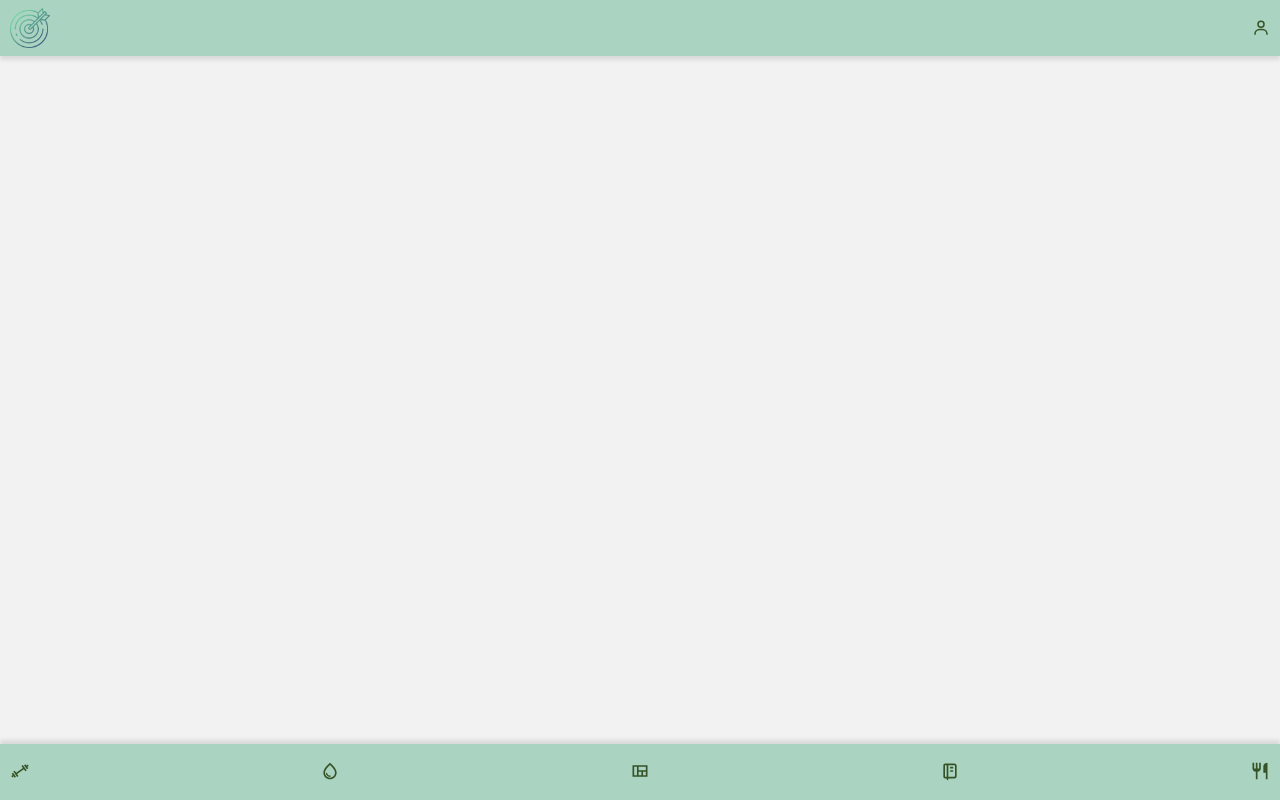
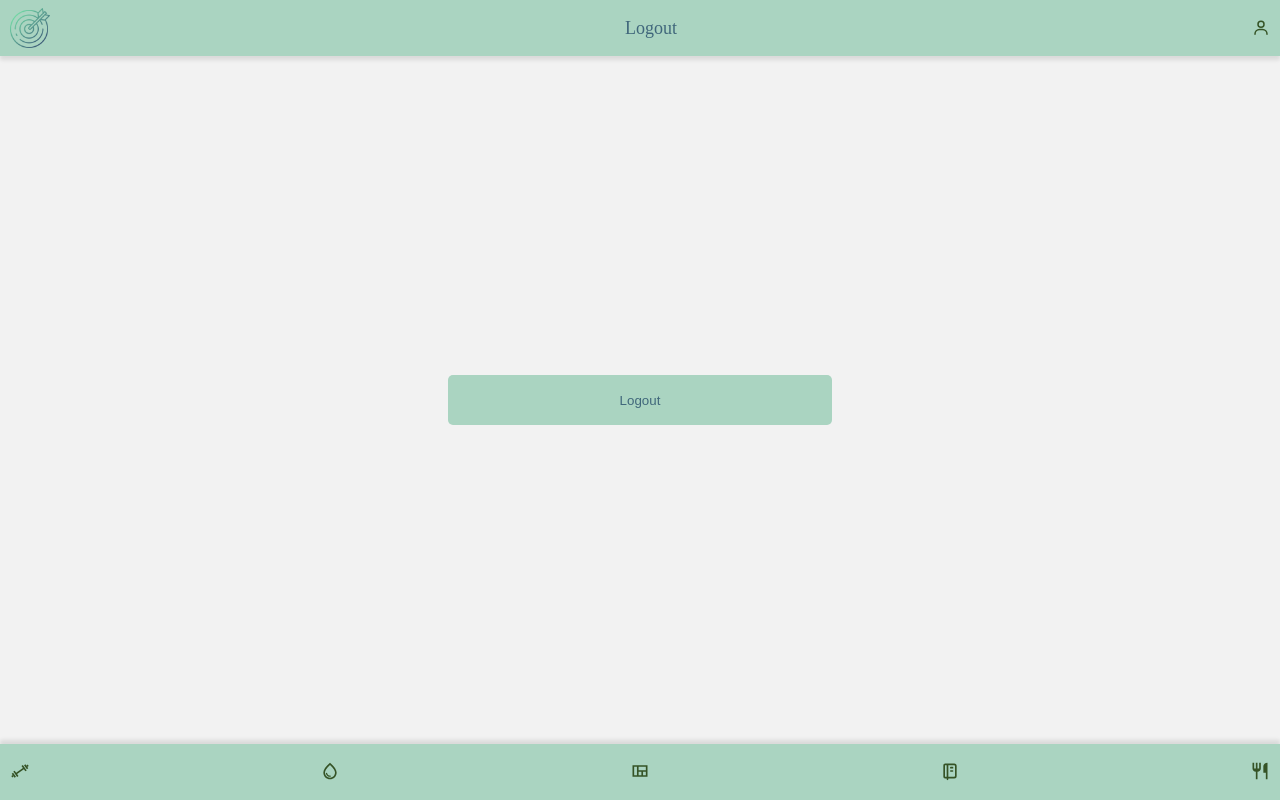
Before and after one commit to thaisealves/every-single-day-front, a React (Create React App) app: page /logout in a window 1280 px wide. Before the commit this address had no page. Built offline with nearby package versions, Linux system fonts and the light colour scheme; a web font is replaced by a local one.

Commit message:
feat: adding logout to the user

```diff
--- a/src/components/App.js
+++ b/src/components/App.js
@@ -17,6 +17,7 @@ import NewDiary from "./Diary/NewDiary";
 import NewPlan from "./Diary/NewPlan";
 import AddWater from "./Water/AddWater";
 import AddWeight from "./Water/AddWeight";
+import Logout from "./Layout/Logout";
 export default function App() {
   const [pageName, setPageName] = useState("");
   return (
@@ -38,6 +39,7 @@ export default function App() {
           <Route path={"/newplan"} element={<NewPlan />} />
           <Route path={"/addwater"} element={<AddWater />} />
           <Route path={"/addweight"} element={<AddWeight />} />
+          <Route path={"/logout"} element={<Logout />} />
         </Routes>
         <Footer />
       </BrowserRouter>
--- a/src/components/Layout/Footer.js
+++ b/src/components/Layout/Footer.js
@@ -1,14 +1,19 @@
 import styled from "styled-components";
 import { CgGym } from "react-icons/cg";
-import { MdOutlineWaterDrop, MdOutlineRestaurant, MdOutlineViewQuilt } from "react-icons/md";
+import {
+  MdOutlineWaterDrop,
+  MdOutlineRestaurant,
+  MdOutlineViewQuilt,
+} from "react-icons/md";
 import { TbNotebook } from "react-icons/tb";
 import { IconContext } from "react-icons";
-import { Link } from "react-router-dom";
+import { Link, useLocation } from "react-router-dom";
 export default function Footer() {
+  const location = useLocation();
   if (
-    window.location.pathname === "/" ||
-    window.location.pathname === "/login" ||
-    window.location.pathname === "/signup"
+    location.pathname === "/" ||
+    location.pathname === "/login" ||
+    location.pathname === "/signup"
   ) {
     return null;
   }
@@ -18,16 +23,16 @@ export default function Footer() {
         <Link data-cy="exercisesFooter" to={"/exercises"}>
           <CgGym />
         </Link>
-        <Link data-cy="waterFooter"to={"/water"}>
+        <Link data-cy="waterFooter" to={"/water"}>
           <MdOutlineWaterDrop />
         </Link>
-        <Link data-cy="homeFooter"to={"/home"}>
+        <Link data-cy="homeFooter" to={"/home"}>
           <MdOutlineViewQuilt />
         </Link>
         <Link data-cy="diaryFooter" to={"/diary"}>
           <TbNotebook />
         </Link>
-        <Link data-cy="foodFooter"to={"/food"}>
+        <Link data-cy="foodFooter" to={"/food"}>
           <MdOutlineRestaurant />
         </Link>
       </Container>
--- a/src/components/Layout/Header.js
+++ b/src/components/Layout/Header.js
@@ -3,27 +3,24 @@ import logo from "../../assets/images/target.png";
 import { BiUser } from "react-icons/bi";
 import PageContext from "../PageContext";
 import { useContext } from "react";
-import { useNavigate } from "react-router-dom";
+import { useLocation, useNavigate } from "react-router-dom";
 export default function Header() {
   const { pageName } = useContext(PageContext);
   const navigate = useNavigate();
+  const location = useLocation();
   if (
-    window.location.pathname === "/" ||
-    window.location.pathname === "/login" ||
-    window.location.pathname === "/signup"
+    location.pathname === "/" ||
+    location.pathname === "/login" ||
+    location.pathname === "/signup"
   ) {
     return null;
   }
+
   return (
     <Container>
-      <img
-        src={logo}
-        alt={"Logo"}
-        title={"1%ESD"}
-        onClick={() => navigate("/")}
-      />
+      <img src={logo} alt={"Logo"} title={"1%ESD"} />
       <h1>{pageName}</h1>
-      <User />
+      <User onClick={() => navigate("/logout")} />
     </Container>
   );
 }
--- /dev/null
+++ b/src/components/Layout/Logout.js
@@ -0,0 +1,37 @@
+import { useNavigate } from "react-router-dom";
+import styled from "styled-components";
+import PageContext from "../PageContext";
+import { useContext, useEffect } from "react";
+export default function Logout() {
+  const navigate = useNavigate();
+  const { setPageName } = useContext(PageContext);
+  useEffect(() => {
+    setPageName("Logout");
+  }, []);
+  return (
+    <Container>
+      <button onClick={() => handleLogOut(navigate)}>Logout</button>
+    </Container>
+  );
+}
+function handleLogOut(navigate) {
+  localStorage.clear();
+  navigate("/login");
+}
+const Container = styled.div`
+  width: 100%;
+  height: 100vh;
+
+  box-sizing: border-box;
+  display: flex;
+  justify-content: center;
+  align-items: center;
+  button {
+    width: 30%;
+    height: 50px;
+    background-color: #aad4c1;
+    border: none;
+    border-radius: 5px;
+    color: #40677b;
+  }
+`;
```
